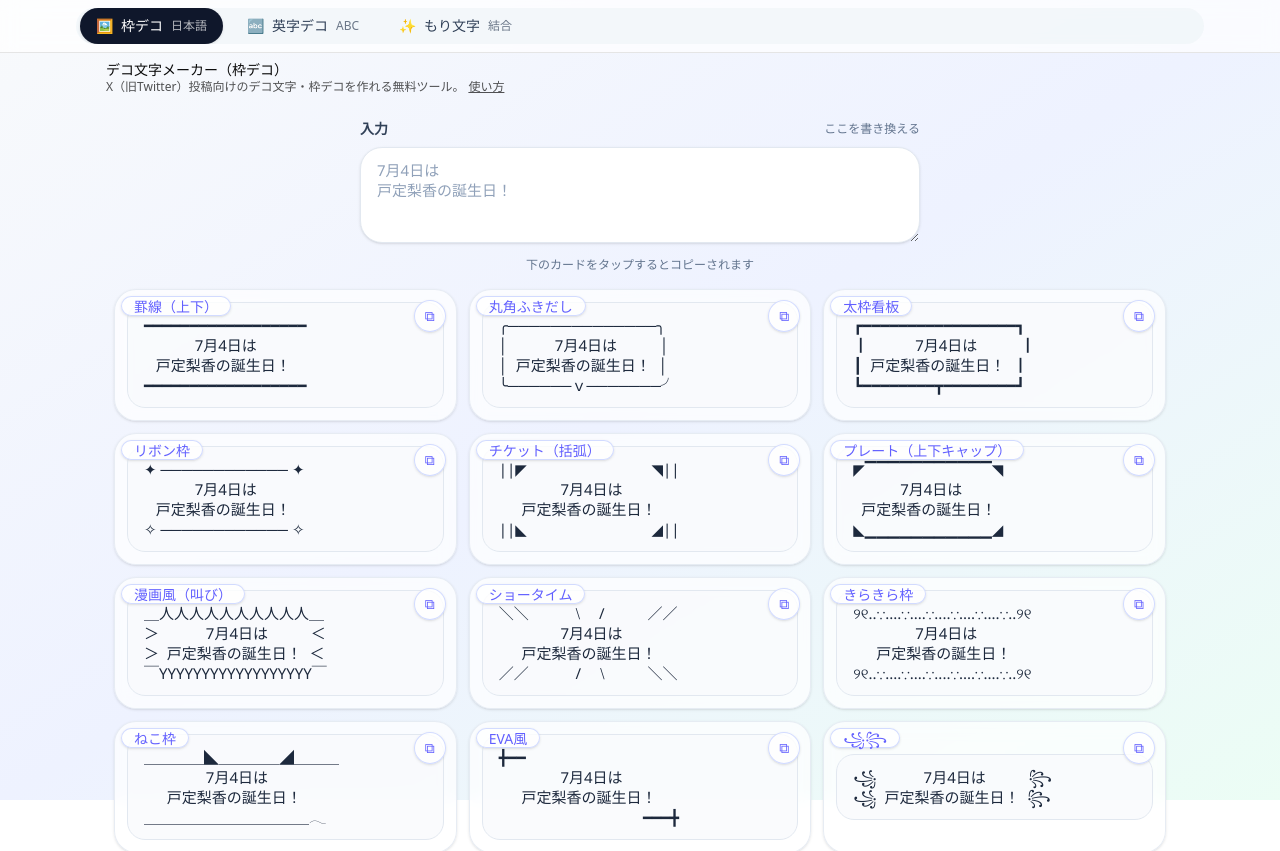
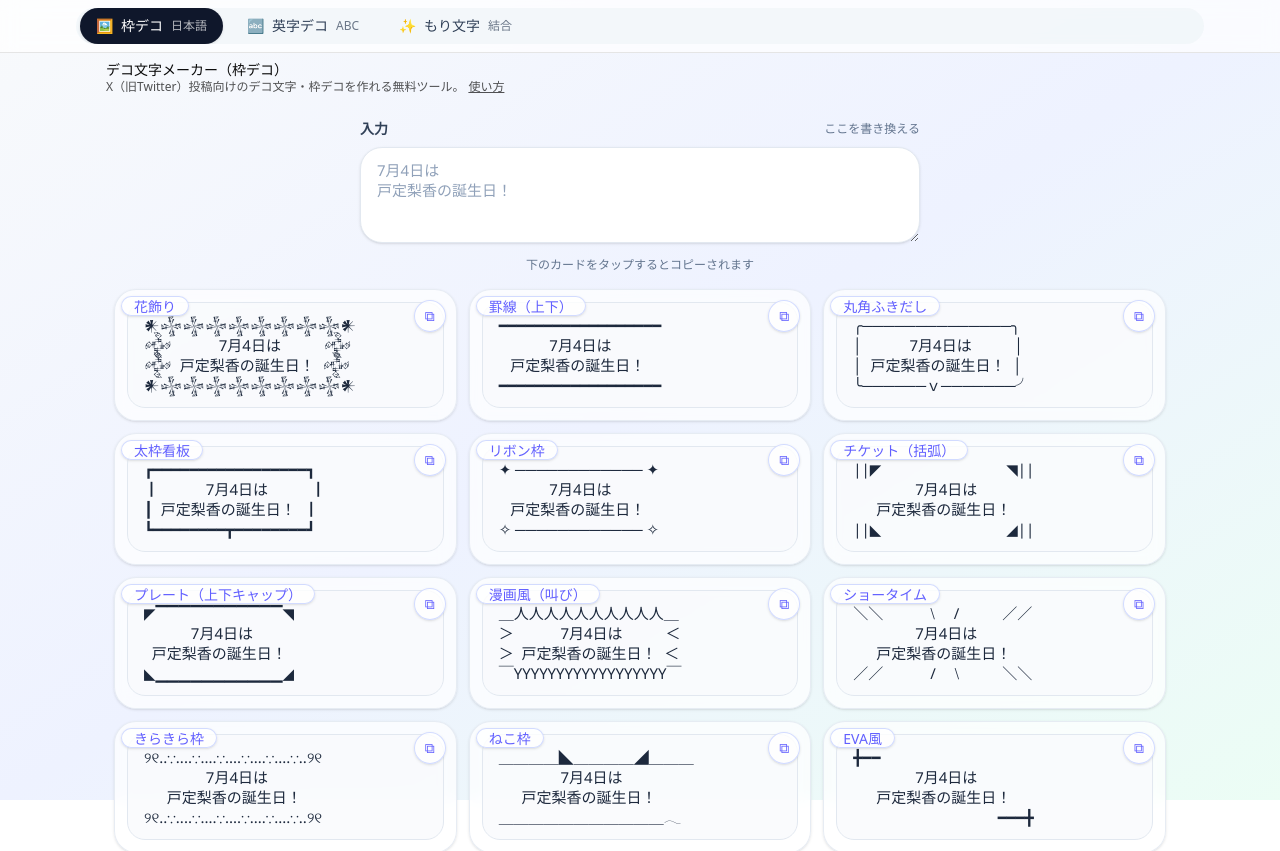
Before and after one commit to katsu1101/text-decoration-app, a Next.js app: page / in a window 1280 px wide. Shown: the top 851 px of the page. Built offline with nearby package versions, Linux system fonts and the light colour scheme.

Commit message:
枠デコに「花飾り」を追加

```diff
--- a/src/modes/waku.ts
+++ b/src/modes/waku.ts
@@ -5,6 +5,16 @@ export const jpModeConfig: ModeConfig = {
   title: "枠デコ（日本語）",
   example: "7月4日は\n戸定梨香の誕生日！",
   patterns: [
+    {
+      id: "flour",
+      title: "花飾り",
+      buildMeasured: (t, measurer) =>
+        makeBoxMeasured(splitLines(t), {
+          topLeft: "𒀭", top: "𒈔", topRight: "𒀭",
+          left: "𒅒", right: "𒅒",
+          bottomLeft: "𒀭", bottom: "𒈔", bottomRight: "𒀭",
+        }, measurer),
+    },
     {
       id: "rule",
       title: "罫線（上下）",
```
